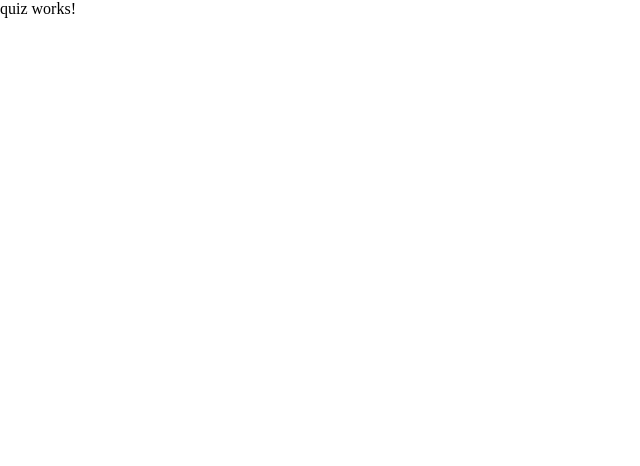
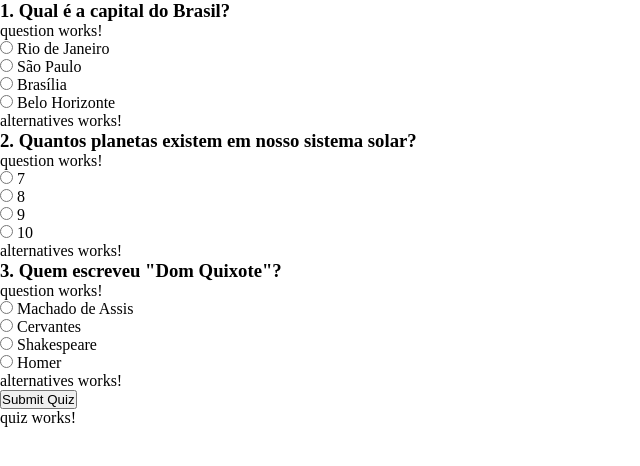
Before and after one commit to RaissaPeneluc/angular-ABCTest, an Angular app: page /quiz in a window 1280 px wide. Shown: the top 466 px of the page, without its empty margins (0-640 px from the left). Built offline with nearby package versions, Linux system fonts and the light colour scheme.

Commit message:
Consertando Erros na Lógica do Quiz

```diff
--- a/src/app/page/quiz/alternatives/alternatives.component.html
+++ b/src/app/page/quiz/alternatives/alternatives.component.html
@@ -1 +1,23 @@
+<div>
+  <ul>
+
+    <!-- *ngFor foi usado para iterar sobre as opções e criar uma entrada de radio button para cada uma. -->
+    <!-- [checked] é utilizada para garantir que a opção selecionada permaneça marcada. -->
+    <!-- Quando opção é selecionada (selectOption), um evento é emitido para informar ao componente pai sobre a escolha feita.-->
+    <!-- [name] adiciona a propriedade name com base no índice da pergunta, permitindo selecionar apenas uma alternativa por pergunta -->
+
+    <li *ngFor="let option of options; let i = index">
+      <label>
+        <input
+          type="radio"
+          [name]="'question_' + alternativeIndex"
+          [value]="option"
+          [checked]="selectedOption === option"
+          (change)="selectOption.emit({ alternativeIndex: alternativeIndex, option: option })"
+        />
+        {{ option }}
+      </label>
+    </li>
+  </ul>
+</div>
 <p>alternatives works!</p>
--- a/src/app/page/quiz/alternatives/alternatives.component.ts
+++ b/src/app/page/quiz/alternatives/alternatives.component.ts
@@ -1,10 +1,13 @@
-import { Component, OnInit } from '@angular/core';
+import { Component, OnInit, Input, Output, EventEmitter } from '@angular/core';
 
 @Component({
   selector: 'app-alternatives',
   templateUrl: './alternatives.component.html',
   styleUrls: ['./alternatives.component.css']
 })
+
+/* Ele exibe as opções de resposta em uma lista */
+
 export class AlternativesComponent implements OnInit {
 
   constructor() { }
@@ -12,4 +15,9 @@ export class AlternativesComponent implements OnInit {
   ngOnInit(): void {
   }
 
+  @Input() options: string[] = []; // Recebe as opções como entrada do componente pai
+  @Input() alternativeIndex: number = 0; // Recebe o índice da pergunta como entrada do componente pai
+  @Output() selectOption = new EventEmitter(); // Emite evento quando uma opção é selecionada
+  selectedOption: string = ''; // Mantém o controle da opção selecionada
+
 }
--- a/src/app/page/quiz/question/question.component.html
+++ b/src/app/page/quiz/question/question.component.html
@@ -1 +1,3 @@
+<h3>{{ questionIndex }}. {{ question }}</h3>
+
 <p>question works!</p>
--- a/src/app/page/quiz/quiz.component.html
+++ b/src/app/page/quiz/quiz.component.html
@@ -1 +1,33 @@
-<p>quiz works!</p>
+<div>
+
+  <!-- Essa diretiva é usada para iterar sobre as perguntas e opções -->
+  <div *ngFor="let question of questions; let i = index">
+
+    <!-- Renderiza o componente 'QuestionComponent' para exibir a pergunta -->
+    <app-question [question]="question.question" [questionIndex]="question.index"></app-question>
+
+    <!-- Renderiza o componente 'AlternativesComponent' para exibir as alternativas de resposta e manipular eventos de seleção -->
+    <app-alternatives
+      [options]="question.options"
+      [alternativeIndex]="i"
+      (selectOption)="handleOptionSelected($event)"
+    ></app-alternatives>
+  </div>
+
+  <!-- Botão para enviar o quiz para calcular os resultados -->
+  <button (click)="submitQuiz()">Submit Quiz</button>
+
+  <!-- Mostra os resultados apenas se o quiz foi enviado -->
+  <div *ngIf="quizSubmitted && userAnswers.length > 0">
+    <h3>Resultados:</h3>
+    <p>Questões corretas: {{ correctAnswersCount }} / {{ questions.length }}</p>
+    <ul>
+      <li *ngFor="let question of questions; let i = index">
+        Questão {{ question.index }} - Resposta correta: {{ question.correctAnswer }} |
+        Sua resposta: {{ userAnswers[i] }}
+      </li>
+    </ul>
+  </div>
+
+  <p>quiz works!</p>
+</div>
--- a/src/app/page/quiz/quiz.component.ts
+++ b/src/app/page/quiz/quiz.component.ts
@@ -6,6 +6,9 @@ import { Component, OnInit } from '@angular/core';
   styleUrls: ['./quiz.component.css']
 })
 
+/* Ele contém a lógica principal do quiz, incluindo a definição das perguntas, o acompanhamento das respostas do usuário e o cálculo do
+número de respostas corretas. */
+
 export class QuizComponent implements OnInit {
 
   constructor() { }
@@ -13,4 +16,59 @@ export class QuizComponent implements OnInit {
   ngOnInit(): void {
   }
 
+  questions = [
+    {
+      index: 1,
+      question: 'Qual é a capital do Brasil?',
+      options: ['Rio de Janeiro', 'São Paulo', 'Brasília', 'Belo Horizonte'],
+      correctAnswer: 'Brasília',
+    },
+    {
+      index: 2,
+      question: 'Quantos planetas existem em nosso sistema solar?',
+      options: ['7', '8', '9', '10'],
+      correctAnswer: '8',
+    },
+    {
+      index: 3,
+      question: 'Quem escreveu "Dom Quixote"?',
+      options: ['Machado de Assis', 'Cervantes', 'Shakespeare', 'Homer'],
+      correctAnswer: 'Cervantes',
+    },
+  ];
+
+  userAnswers = Array(this.questions.length).fill(null); // Inicializa o array de respostas do usuário
+  correctAnswersCount: number = 0; // Contador para respostas corretas
+  quizSubmitted: boolean = false; // Flag para indicar se o quiz foi enviado
+
+  /* É chamada quando uma opção é selecionada, verifica se a opção já foi selecionada e ajusta a seleção adequadamente. */
+
+  handleOptionSelected(event: any): void {
+    const { alternativeIndex, option } = event;
+
+    /* Verifica se a alternativa já foi selecionada */
+
+    if (this.userAnswers[alternativeIndex] === option) {
+      this.userAnswers[alternativeIndex] = null; // Se sim, desselecione
+    } else {
+      this.userAnswers[alternativeIndex] = option; // Se não, selecione, a tualiza a resposta do usuário ao selecionar uma opção
+    }
+  }
+
+  /* É chamada ao clicar no botão "Submit Quiz". Ela calcula o número de respostas corretas e atualiza a flag quizSubmitted para
+  mostrar os resultados. */
+
+  submitQuiz(): void {
+
+    /* Calcula o número de respostas corretas */
+    this.correctAnswersCount = this.userAnswers.reduce(
+      (count, userAnswer, index) =>
+        userAnswer === this.questions[index].correctAnswer ? count + 1 : count,
+      0
+    );
+
+    /* Atualiza a flag para mostrar os resultados */
+    this.quizSubmitted = true;
+  }
+
 }
```
Also changed, not shown: src/app/page/quiz/question/question.component.ts (+6 -1 lines).
